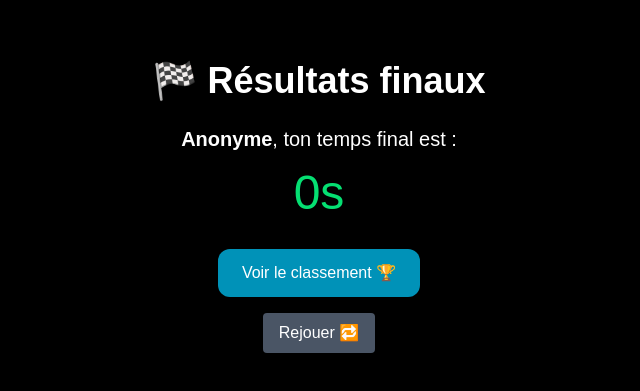
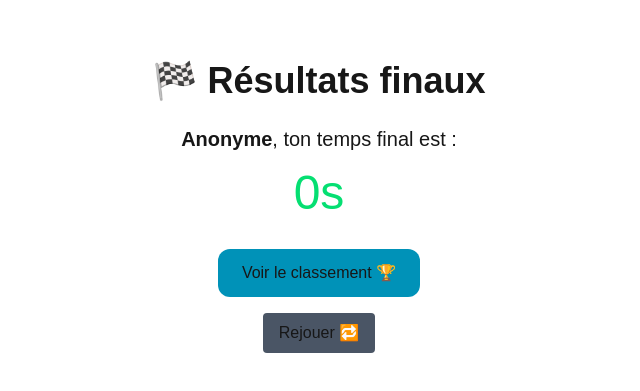
Before and after one commit to hyacinthe31/escape_game, a Next.js app: page /result in a window 1280 px wide. Shown: the part 193-584 px from the top of the page, without its empty margins (321-961 px from the left). Built offline with nearby package versions, Linux system fonts and the light colour scheme.

Commit message:
bg blanc

```diff
--- a/src/app/result/page.tsx
+++ b/src/app/result/page.tsx
@@ -3,7 +3,7 @@ import ResultContent from "./result-content";
 
 export default function ResultPage() {
   return (
-    <Suspense fallback={<p className="text-center mt-20 text-white">Chargement des résultats...</p>}>
+    <Suspense fallback={<p className="text-center mt-20">Chargement des résultats...</p>}>
       <ResultContent />
     </Suspense>
   );
--- a/src/app/result/result-content.tsx
+++ b/src/app/result/result-content.tsx
@@ -9,7 +9,7 @@ export default function ResultContent() {
   const time = params.get("time") || "0";
 
   return (
-    <main className="min-h-screen flex flex-col items-center justify-center bg-black text-white p-6">
+    <main className="min-h-screen flex flex-col items-center justify-center p-6">
       <h1 className="text-4xl font-bold mb-6">🏁 Résultats finaux</h1>
       <p className="text-xl mb-4">
         <b>{pseudo}</b>, ton temps final est :
```
